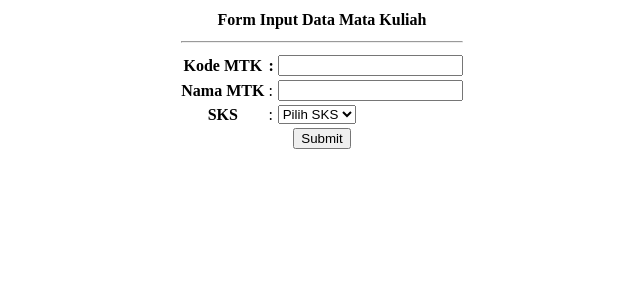
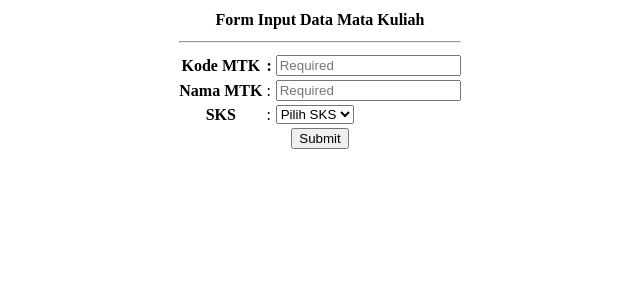
Before and after one commit to Yusuf-Alkaf/pustaka-booking, a CodeIgniter 4 app: template app/Views/view-form-matakuliah.php in a window 1280 px wide. Shown: the top 300 px of the page, without its empty margins (318-958 px from the left). Run offline with PHP 8.4 and a stand-in for CodeIgniter, Linux system fonts and the light colour scheme; the template is opened without the code that fills it, so the values that code supplies are empty; some libraries are stand-ins or nearby versions.

Commit message:
Memodifikasi Views view-form-matakuliah.php

```diff
--- a/app/Views/view-form-matakuliah.php
+++ b/app/Views/view-form-matakuliah.php
@@ -22,15 +22,17 @@
                     <th>Kode MTK</th>
                     <th>:</th>
                     <td>
-                        <input type="text" name="kode" id="kode">
+                        <input type="text" name="kode" id="kode" value="<?php echo set_value('kode'); ?>" placeholder="Required">
                     </td>
+                    <td><?php echo form_error('kode'); ?></td>
                 </tr>
                 <tr>
                     <th>Nama MTK</th>
                     <td>:</td>
                     <td>
-                        <input type="text" name="nama" id="nama">
+                        <input type="text" name="nama" id="nama" value="<?php echo set_value('nama'); ?>" placeholder="Required">
                     </td>
+                    <td><?php echo form_error('nama'); ?></td>
                 </tr>
                 <tr>
                     <th>SKS</th>
@@ -43,6 +45,7 @@
                             <option value="4">4</option>
                         </select>
                     </td>
+                    <td><?php echo form_error('sks'); ?></td>
                 </tr>
                 <tr>
                     <td colspan="3" align="center"> <input type="submit" value="Submit"> </td>
```
